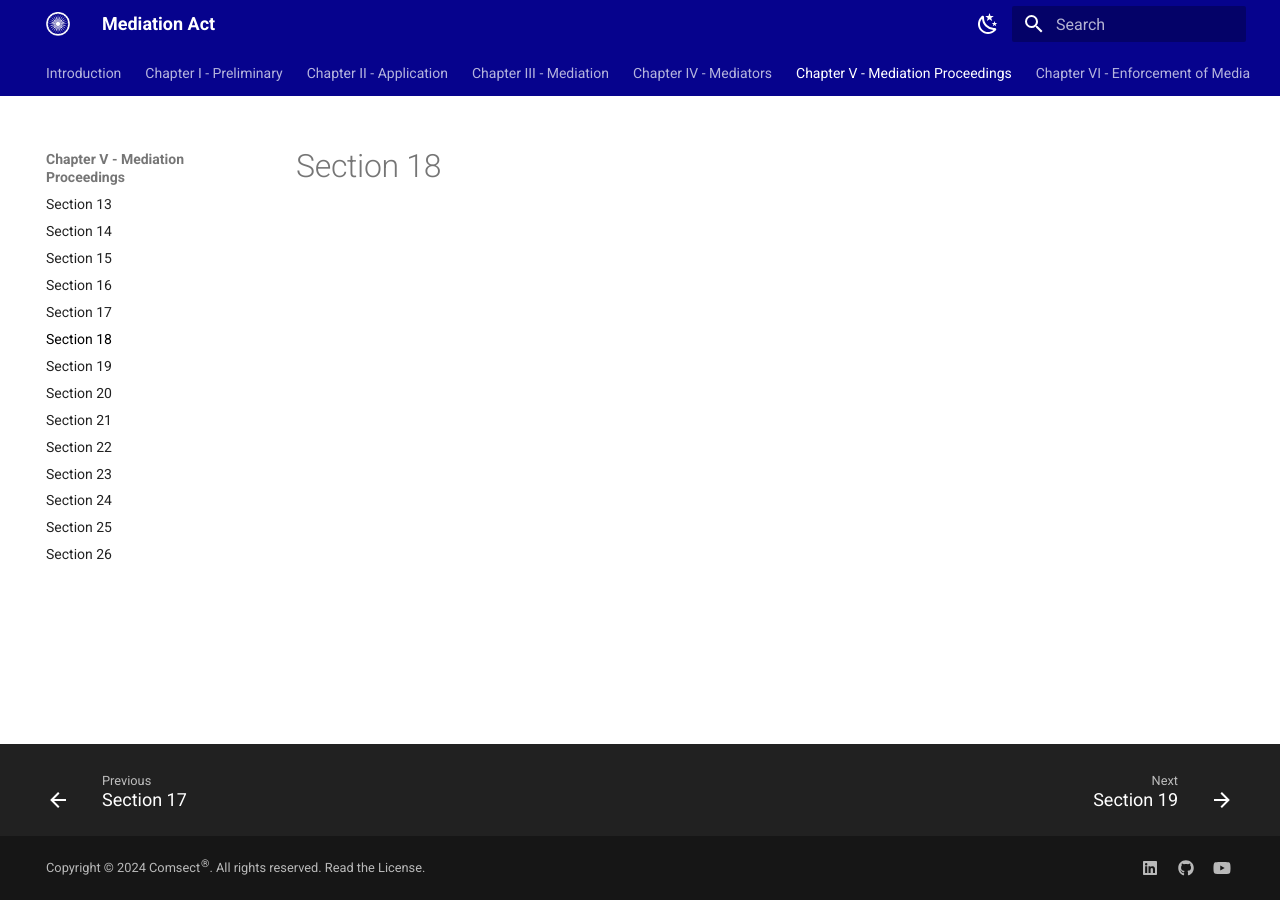
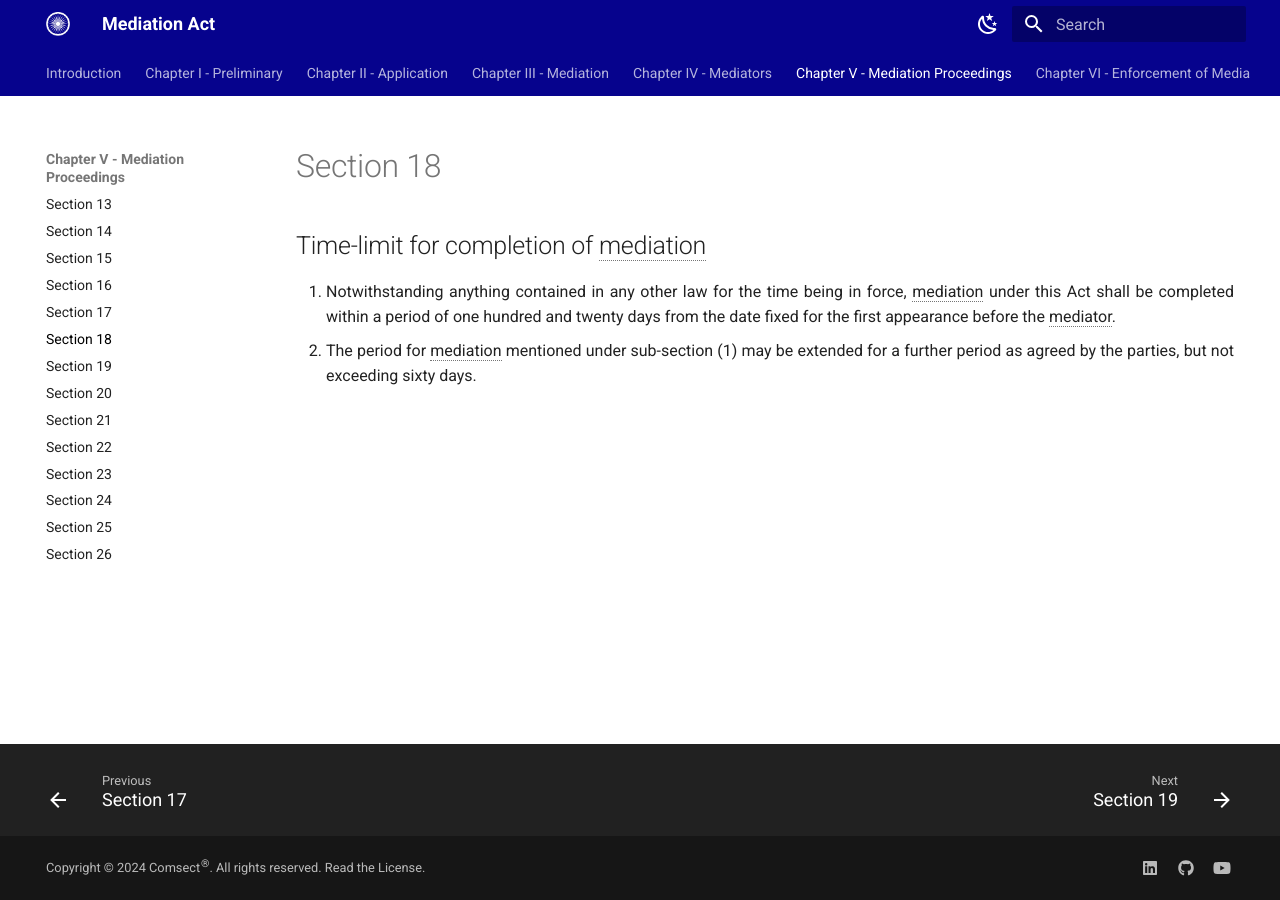
Before and after one commit to comsect/mediation-act, an MkDocs documentation site: the page built from docs/en/18.md, in a window 1280 px wide. Built offline with MkDocs 1.6.1 and Material for MkDocs 9.7.7, drawn with Linux system fonts in a browser that asks for light colours.

Commit message:
add section-eighteen

```diff
--- a/docs/en/18.md
+++ b/docs/en/18.md
@@ -3,3 +3,8 @@ hide:
     - toc
 description: Time-limit for completion of mediation
 ---
+
+## Time-limit for completion of mediation
+
+1. Notwithstanding anything contained in any other law for the time being in force, mediation under this Act shall be completed within a period of one hundred and twenty days from the date fixed for the first appearance before the mediator.
+2. The period for mediation mentioned under sub-section (1) may be extended for a further period as agreed by the parties, but not exceeding sixty days.
```
